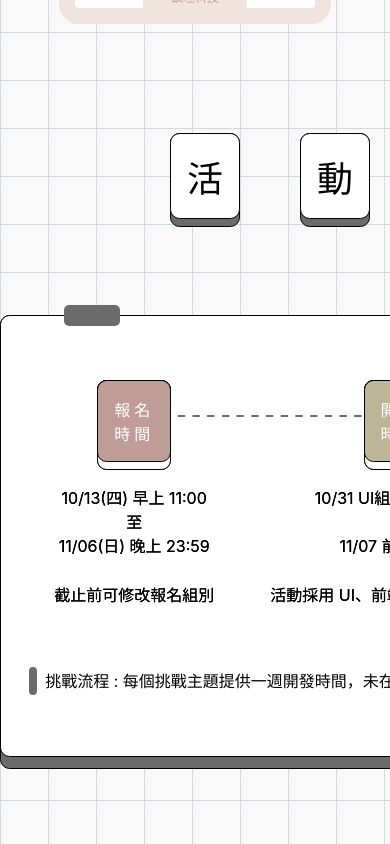
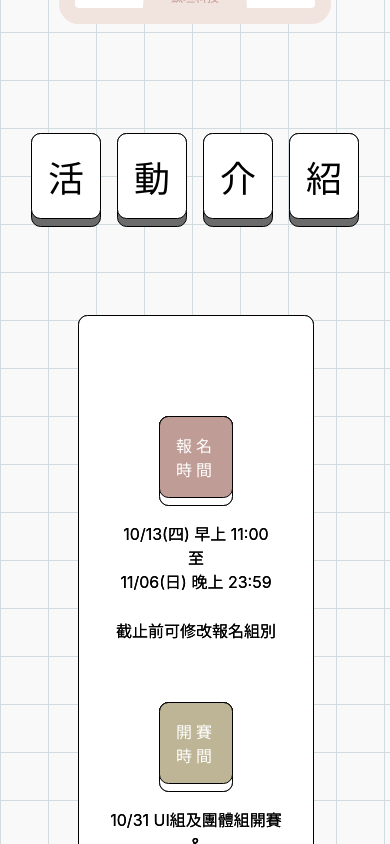
Before and after one commit to ms314006/event-website, a Next.js app: page / in a window 390 px wide. Shown: the part 4000-4844 px from the top of the page. Built offline with nearby package versions, Linux system fonts and the light colour scheme.

Commit message:
ADD Regulation responsive ui

```diff
--- a/components/Regulation/regulation.module.css
+++ b/components/Regulation/regulation.module.css
@@ -87,3 +87,37 @@
   border: 0.25rem solid #6B6B6B;
   margin-right: 0.5rem;
 }
+
+@media all and (max-width: 1100px) {
+  .container {
+    width: 60vw;
+    height: 80rem;
+  }
+
+  .title {
+    grid-gap: 1rem;
+  }
+
+  .content {
+    display: grid;
+    grid-template-columns: repeat(1, 1fr);
+    grid-template-rows: repeat(3, 1fr);
+  }
+
+  .stepContent {
+    width: 60vw;
+    margin: 1.5rem 0rem;
+  }
+
+  .summary {
+    width: 60vw;
+    padding: 0 2rem;
+    line-height: 1.75rem;
+  }
+
+  .pinRight,
+  .pinLeft,
+  .linkDashed {
+    display: none;
+  }
+}
```
